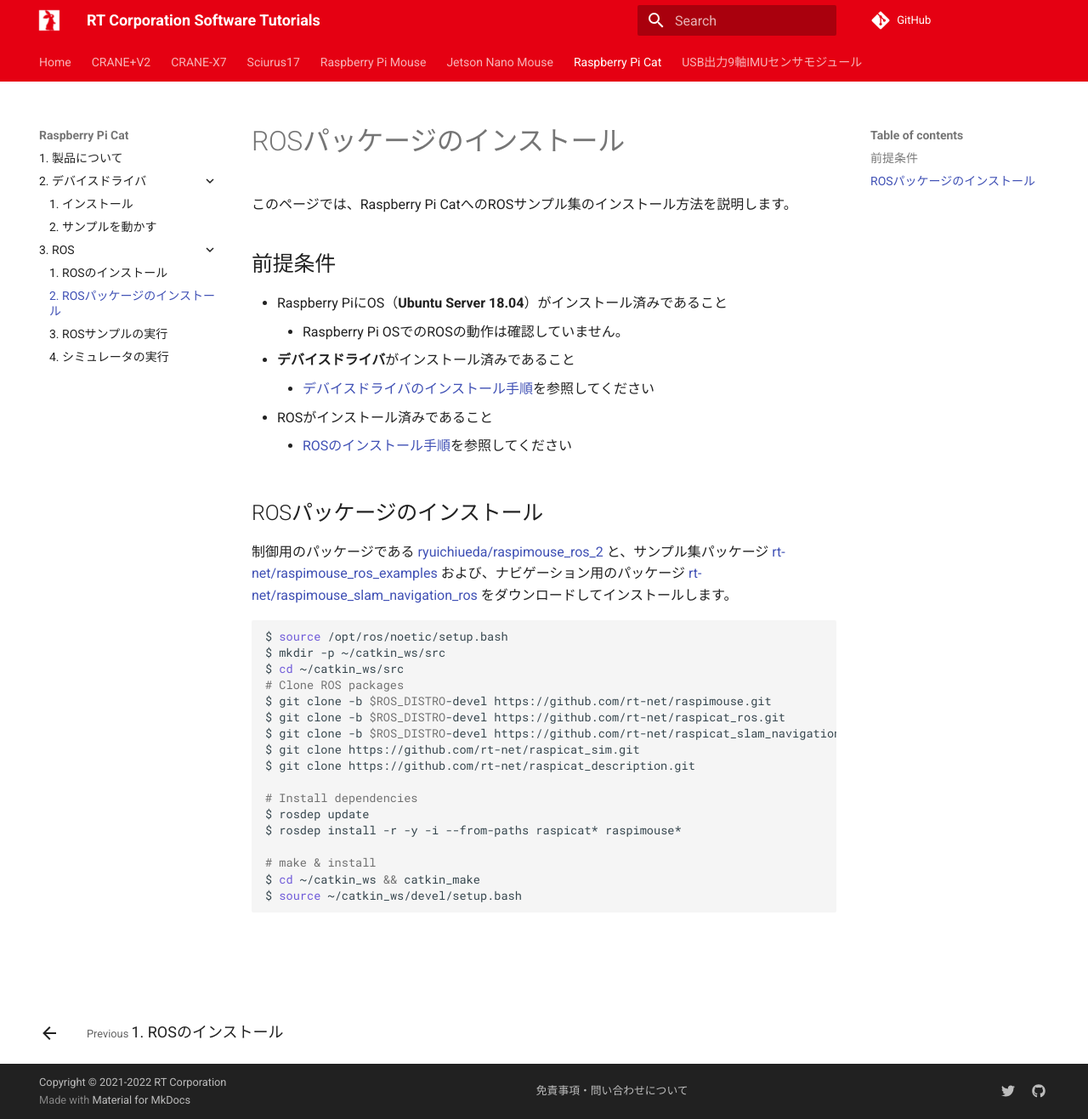
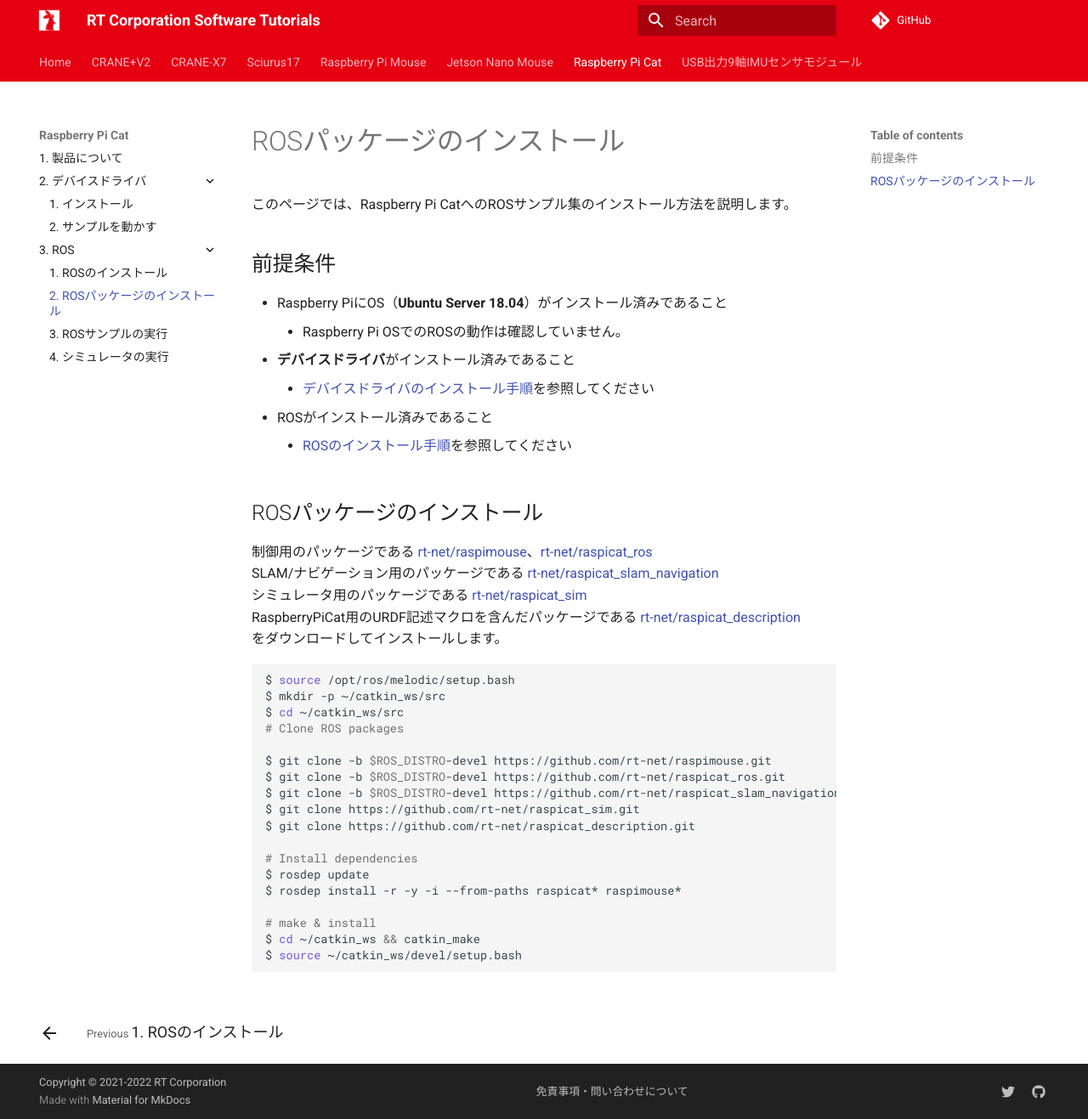
Before and after one commit to rt-net/tutorials, an MkDocs documentation site: the page built from docs/raspicat/ros/package-install.md, in a window 1280 px wide and 1317 px high. Shown: the whole window at 85% size. Built offline with MkDocs 1.6.1 and Material for MkDocs 9.7.7, drawn with Linux system fonts in a browser that asks for light colours; comment, search, counter and statistics services are not loaded.

Commit message:
Add ros raspicat-pkg install

````diff
--- a/docs/raspicat/ros/package-install.md
+++ b/docs/raspicat/ros/package-install.md
@@ -20,18 +20,21 @@
 ## ROSパッケージのインストール
 
 制御用のパッケージである
-[ryuichiueda/raspimouse_ros_2](https://github.com/ryuichiueda/raspimouse_ros_2){target=_blank rel=noopener}
-と、サンプル集パッケージ
-[rt-net/raspimouse_ros_examples](https://github.com/rt-net/raspimouse_ros_examples){target=_blank rel=noopener}
-および、ナビゲーション用のパッケージ
-[rt-net/raspimouse_slam_navigation_ros](https://github.com/rt-net/raspimouse_slam_navigation_ros){target=_blank rel=noopener}
+[rt-net/raspimouse](https://github.com/rt-net/raspimouse){target=_blank rel=noopener}、[rt-net/raspicat_ros](https://github.com/rt-net/raspicat_ros){target=_blank rel=noopener}
+SLAM/ナビゲーション用のパッケージである
+[rt-net/raspicat_slam_navigation](https://github.com/rt-net/raspicat_slam_navigation){target=_blank rel=noopener}
+シミュレータ用のパッケージである
+[rt-net/raspicat_sim](https://github.com/rt-net/raspicat_sim.git){target=_blank rel=noopener}
+RaspberryPiCat用のURDF記述マクロを含んだパッケージである
+[rt-net/raspicat_description](https://github.com/rt-net/raspicat_description){target=_blank rel=noopener}
 をダウンロードしてインストールします。
 
 ```sh
-$ source /opt/ros/noetic/setup.bash
+$ source /opt/ros/melodic/setup.bash
 $ mkdir -p ~/catkin_ws/src
 $ cd ~/catkin_ws/src
 # Clone ROS packages
+
 $ git clone -b $ROS_DISTRO-devel https://github.com/rt-net/raspimouse.git
 $ git clone -b $ROS_DISTRO-devel https://github.com/rt-net/raspicat_ros.git
 $ git clone -b $ROS_DISTRO-devel https://github.com/rt-net/raspicat_slam_navigation.git
````
